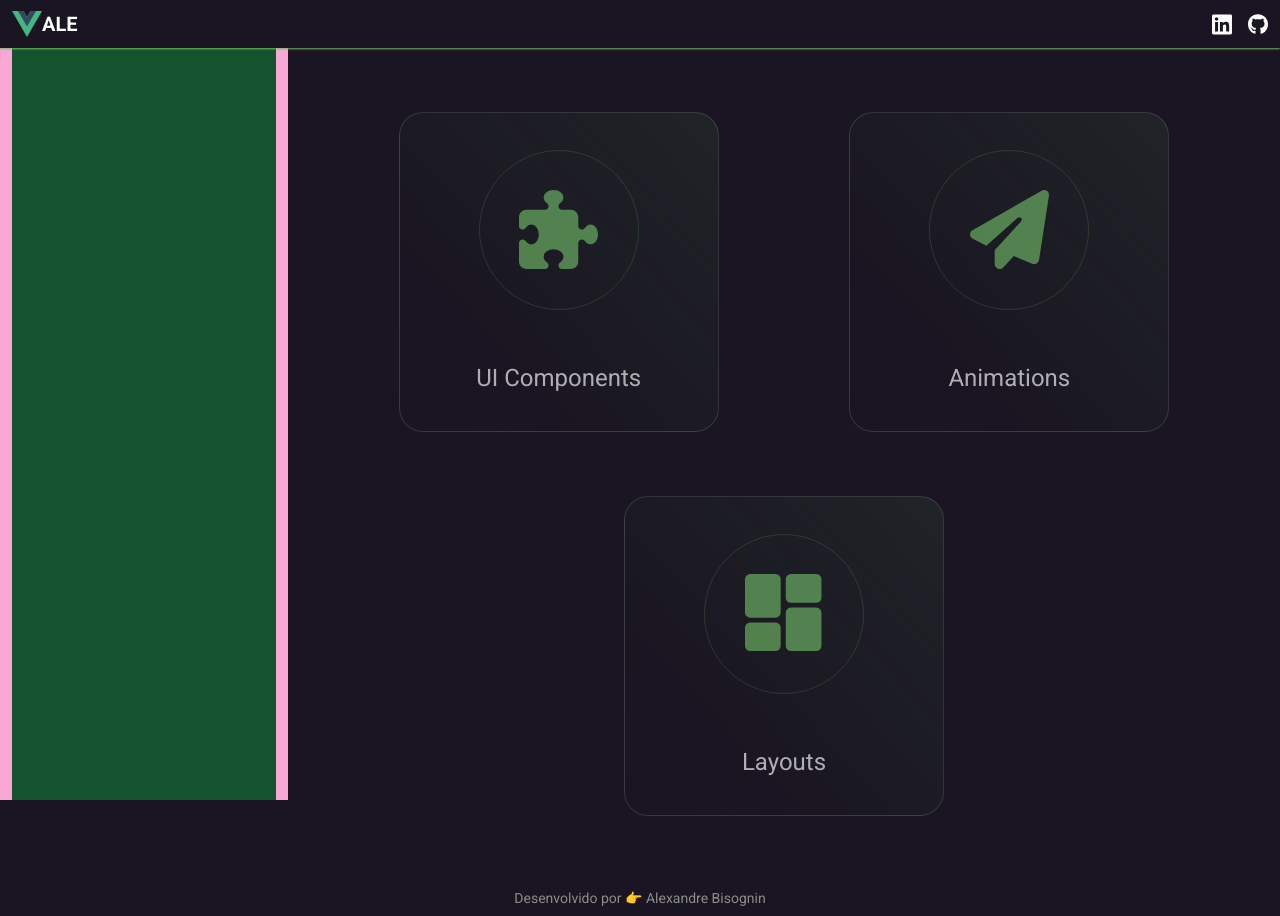
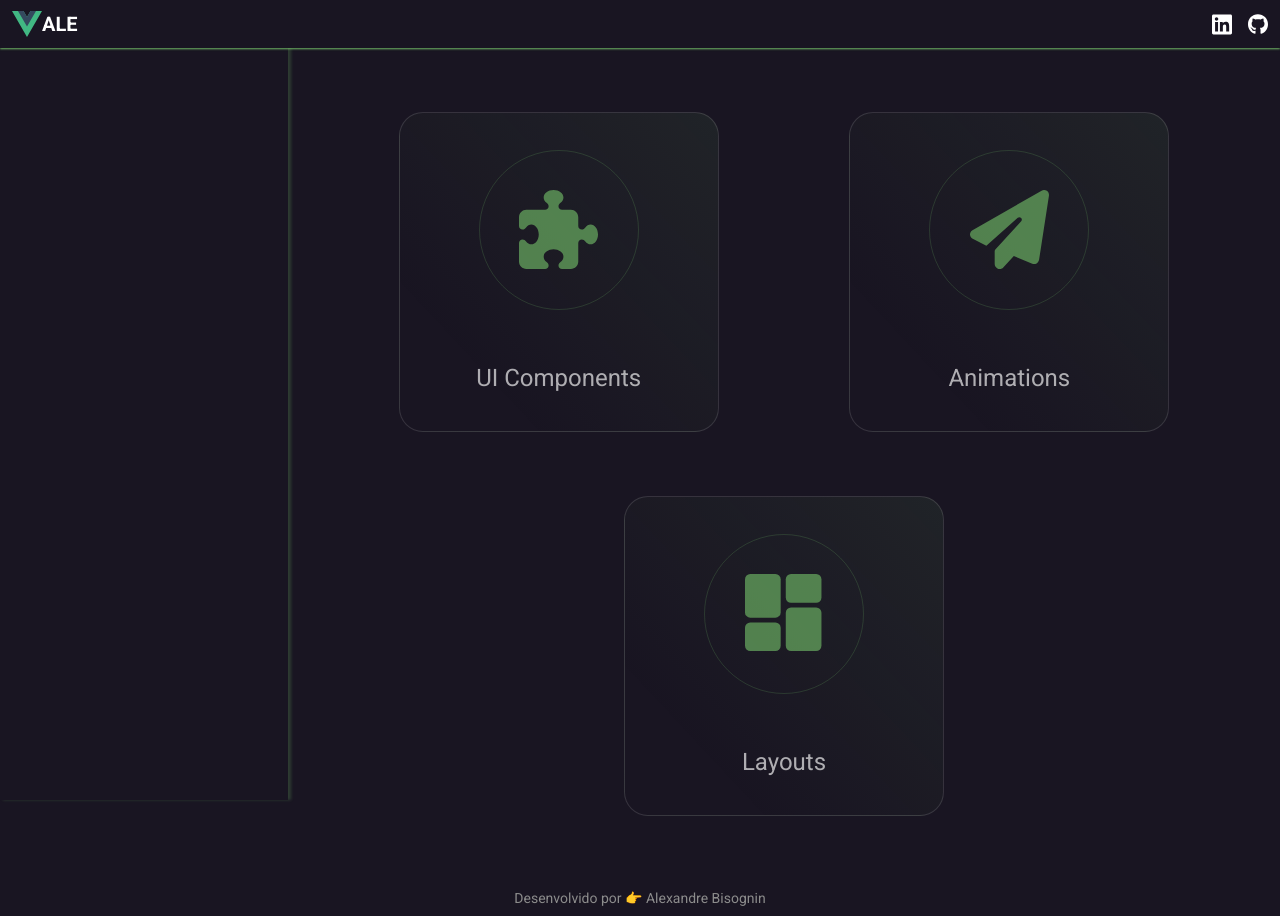
Before and after one commit to alexandre-fb/lib-vuejs, a Nuxt app: page / in a window 1280 px wide. Built offline with nearby package versions, Linux system fonts and the light colour scheme.

Commit message:
feat: add sidebar component

```diff
--- a/layouts/default.vue
+++ b/layouts/default.vue
@@ -5,12 +5,12 @@
       <Header />
     </header>
 
-    <div class="flex max-w-container grow mx-auto">
+    <div class="flex w-full max-w-container grow mx-auto">
       <aside>
-        <SidebarStructure />
+        <Sidebar />
       </aside>
 
-      <main>
+      <main class="flex flex-col w-full ">
         <slot />
       </main>
     </div>
@@ -24,10 +24,14 @@
 <script>
 import Header from '~/components/Header/Header.vue';
 import HeaderStructure from '~/components/Header/HeaderStructure.vue';
+import Sidebar from '~/components/Sidebar/Sidebar.vue';
+import SidebarStructure from '~/components/Sidebar/SidebarStructure.vue';
 export default {
   components: {
     Header,
-    HeaderStructure
+    HeaderStructure,
+    Sidebar,
+    SidebarStructure
   }
 }
 </script>
```
